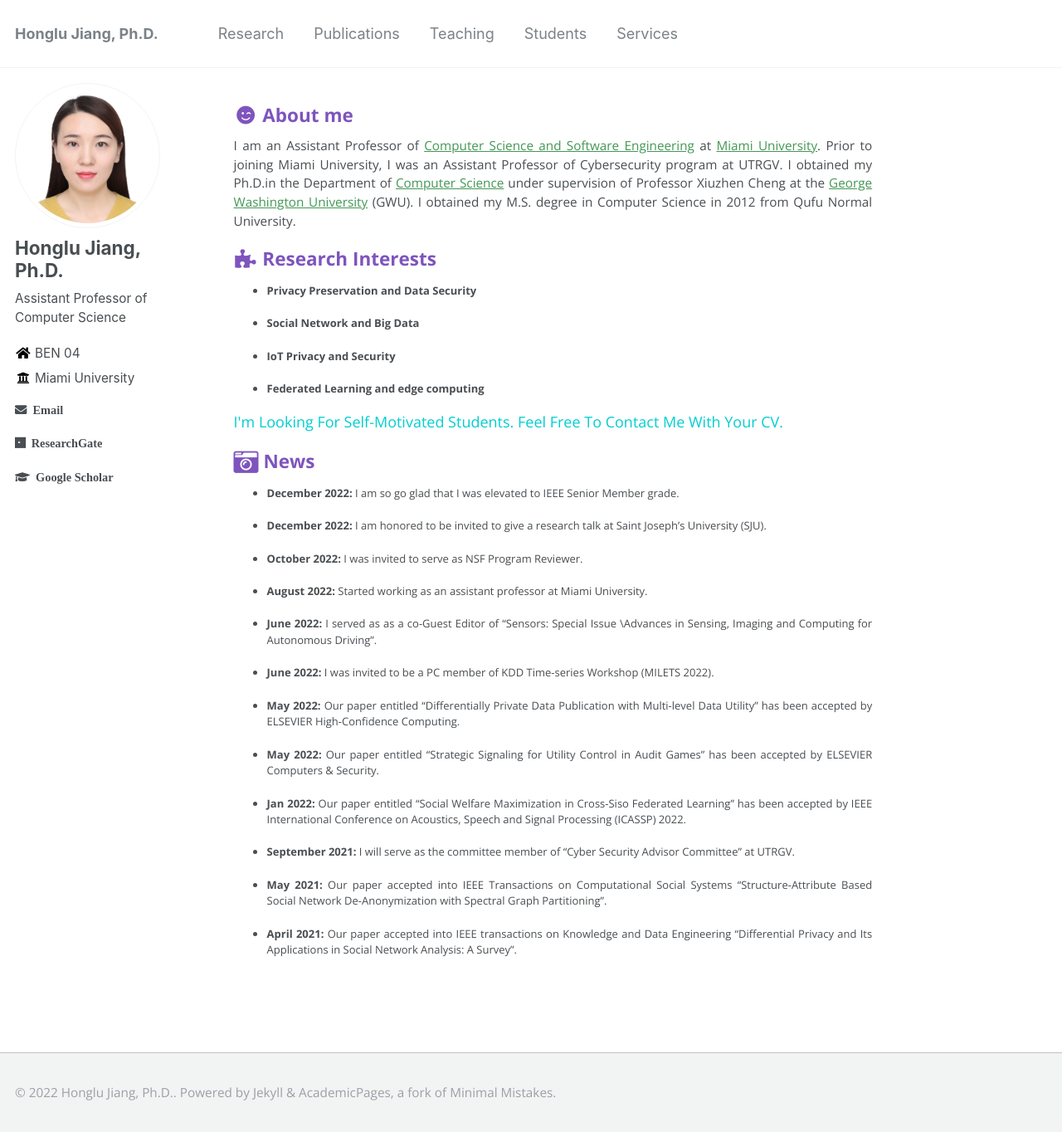
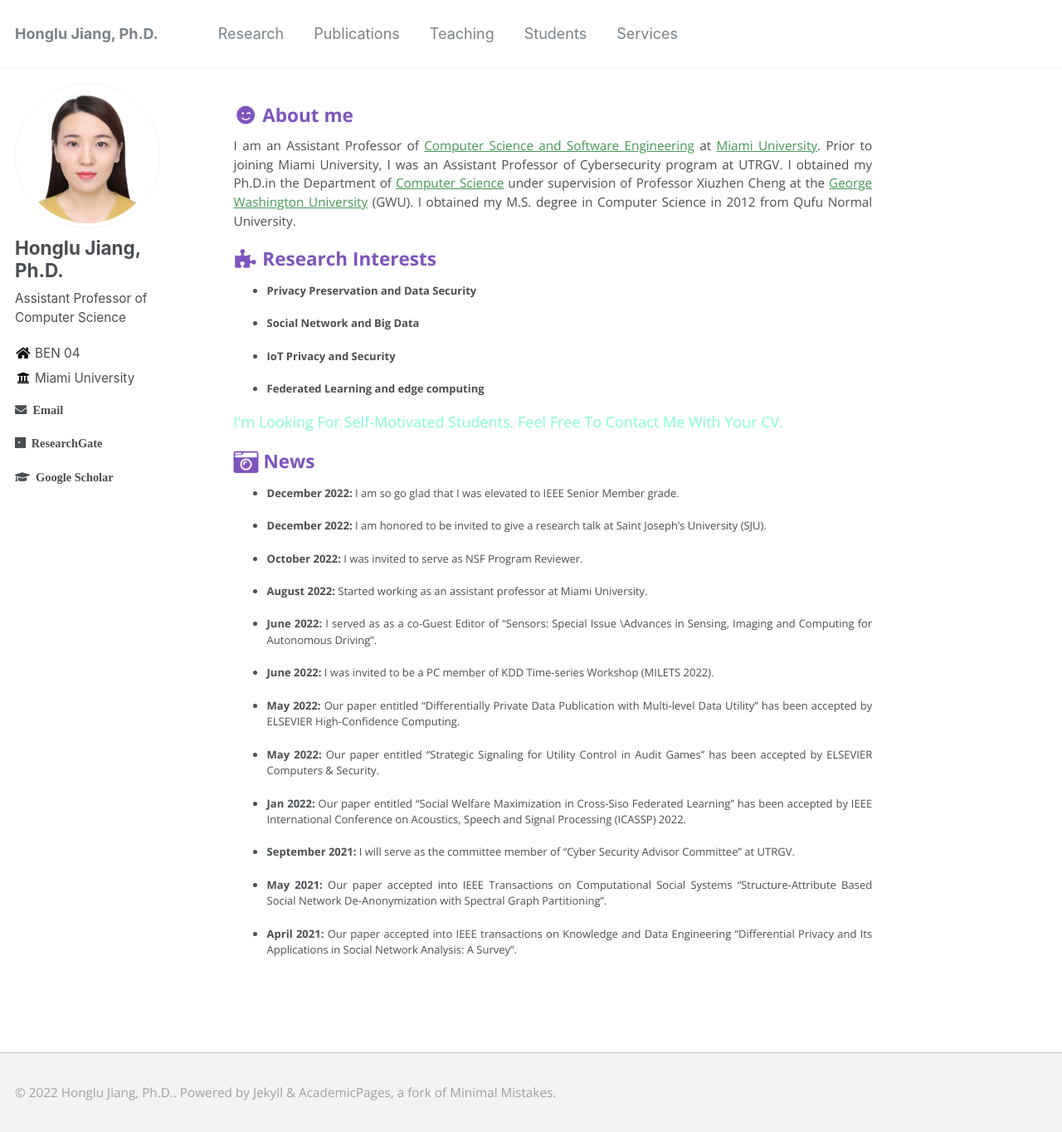
Before and after one commit to hljiang0720/hljiang.github.io, a Jekyll site: the page built from _pages/about.md, in a window 1280 px wide and 1364 px high. Shown: the whole window at 83% size. Built offline with Jekyll 4.4.1, drawn with Linux system fonts in a browser that asks for light colours.

Commit message:
Update about.md

```diff
--- a/_pages/about.md
+++ b/_pages/about.md
@@ -28,7 +28,7 @@
 
 
 
-<p><font size="+1" color="#00ced1">I'm Looking For Self-Motivated Students. Feel Free To Contact Me With Your CV.</font></p>
+<p><font size="+1" color="#7fffd4">I'm Looking For Self-Motivated Students. Feel Free To Contact Me With Your CV.</font></p>
 
 
 
```
